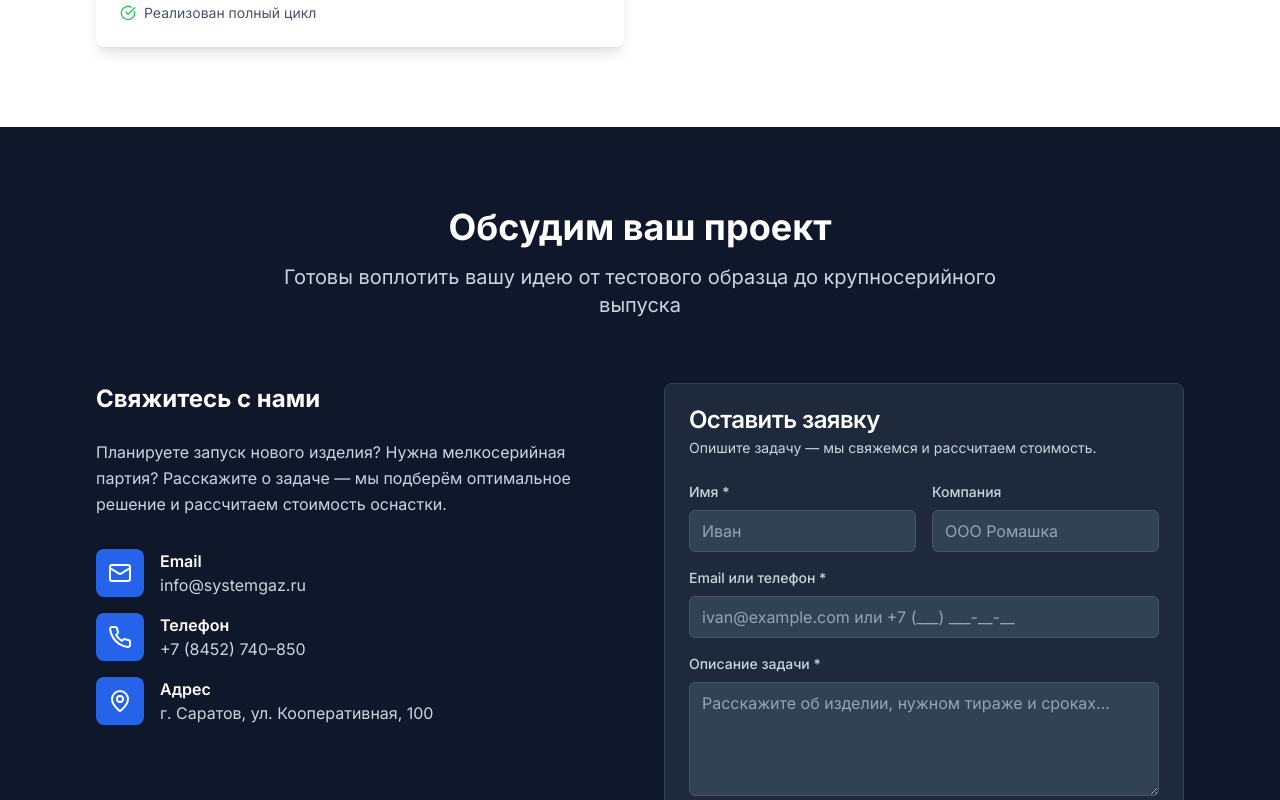
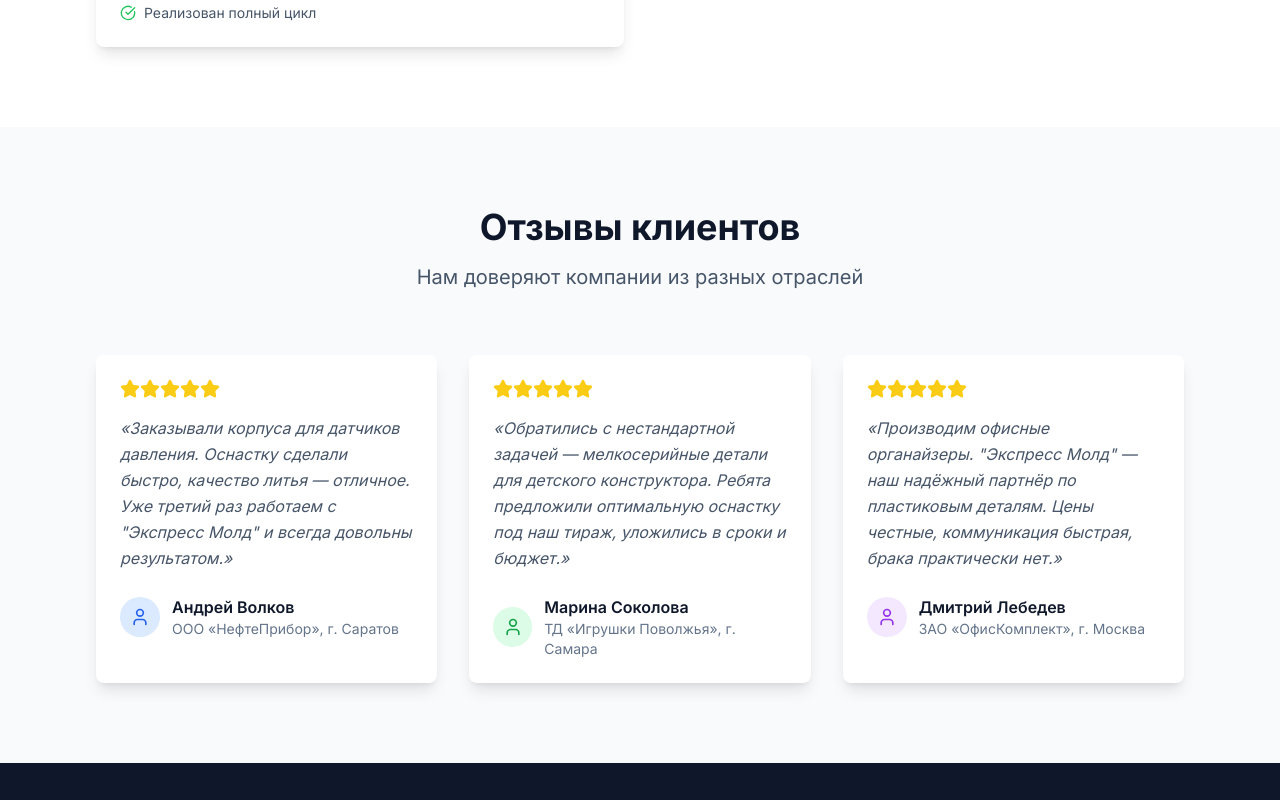
Before and after one commit to pr-poehali-dev/skywatch-analytics, a React (Vite) app: page / in a window 1280 px wide. Shown: the part 3700-4500 px from the top of the page. Built offline with nearby package versions, Linux system fonts and the light colour scheme.

Commit message:
Добавить раздел отзывов и исправить адрес

```diff
--- a/src/pages/Index.tsx
+++ b/src/pages/Index.tsx
@@ -384,6 +384,86 @@ export default function Portfolio() {
         </div>
       </section>
 
+      {/* Reviews Section */}
+      <section className="py-20 bg-slate-50">
+        <div className="max-w-6xl mx-auto px-4 sm:px-6 lg:px-8">
+          <div className="text-center mb-16">
+            <h2 className="text-3xl sm:text-4xl font-bold text-slate-900 mb-4">Отзывы клиентов</h2>
+            <p className="text-xl text-slate-600 max-w-3xl mx-auto">
+              Нам доверяют компании из разных отраслей
+            </p>
+          </div>
+
+          <div className="grid md:grid-cols-3 gap-8">
+            <Card className="border-0 shadow-lg">
+              <CardContent className="pt-6">
+                <div className="flex mb-4">
+                  {[1,2,3,4,5].map(i => (
+                    <Icon key={i} name="Star" className="h-5 w-5 text-yellow-400 fill-yellow-400" />
+                  ))}
+                </div>
+                <p className="text-slate-600 mb-6 leading-relaxed italic">
+                  «Заказывали корпуса для датчиков давления. Оснастку сделали быстро, качество литья — отличное. Уже третий раз работаем с "Экспресс Молд" и всегда довольны результатом.»
+                </p>
+                <div className="flex items-center gap-3">
+                  <div className="w-10 h-10 bg-blue-100 rounded-full flex items-center justify-center">
+                    <Icon name="User" className="h-5 w-5 text-blue-600" />
+                  </div>
+                  <div>
+                    <p className="font-semibold text-slate-900">Андрей Волков</p>
+                    <p className="text-sm text-slate-500">ООО «НефтеПрибор», г. Саратов</p>
+                  </div>
+                </div>
+              </CardContent>
+            </Card>
+
+            <Card className="border-0 shadow-lg">
+              <CardContent className="pt-6">
+                <div className="flex mb-4">
+                  {[1,2,3,4,5].map(i => (
+                    <Icon key={i} name="Star" className="h-5 w-5 text-yellow-400 fill-yellow-400" />
+                  ))}
+                </div>
+                <p className="text-slate-600 mb-6 leading-relaxed italic">
+                  «Обратились с нестандартной задачей — мелкосерийные детали для детского конструктора. Ребята предложили оптимальную оснастку под наш тираж, уложились в сроки и бюджет.»
+                </p>
+                <div className="flex items-center gap-3">
+                  <div className="w-10 h-10 bg-green-100 rounded-full flex items-center justify-center">
+                    <Icon name="User" className="h-5 w-5 text-green-600" />
+                  </div>
+                  <div>
+                    <p className="font-semibold text-slate-900">Марина Соколова</p>
+                    <p className="text-sm text-slate-500">ТД «Игрушки Поволжья», г. Самара</p>
+                  </div>
+                </div>
+              </CardContent>
+            </Card>
+
+            <Card className="border-0 shadow-lg">
+              <CardContent className="pt-6">
+                <div className="flex mb-4">
+                  {[1,2,3,4,5].map(i => (
+                    <Icon key={i} name="Star" className="h-5 w-5 text-yellow-400 fill-yellow-400" />
+                  ))}
+                </div>
+                <p className="text-slate-600 mb-6 leading-relaxed italic">
+                  «Производим офисные органайзеры. "Экспресс Молд" — наш надёжный партнёр по пластиковым деталям. Цены честные, коммуникация быстрая, брака практически нет.»
+                </p>
+                <div className="flex items-center gap-3">
+                  <div className="w-10 h-10 bg-purple-100 rounded-full flex items-center justify-center">
+                    <Icon name="User" className="h-5 w-5 text-purple-600" />
+                  </div>
+                  <div>
+                    <p className="font-semibold text-slate-900">Дмитрий Лебедев</p>
+                    <p className="text-sm text-slate-500">ЗАО «ОфисКомплект», г. Москва</p>
+                  </div>
+                </div>
+              </CardContent>
+            </Card>
+          </div>
+        </div>
+      </section>
+
       {/* Contact Section */}
       <section id="contact" className="py-20 bg-slate-900 text-white">
         <div className="max-w-6xl mx-auto px-4 sm:px-6 lg:px-8">
@@ -429,7 +509,7 @@ export default function Portfolio() {
                   </div>
                   <div>
                     <p className="font-semibold">Адрес</p>
-                    <p className="text-slate-300">г. Саратов, ул. Кооперативная, 100</p>
+                    <p className="text-slate-300">г. Саратов, ул. Кооперативная, 100литВ</p>
                   </div>
                 </div>
               </div>
@@ -524,11 +604,11 @@ export default function Portfolio() {
         <div className="max-w-6xl mx-auto px-4 sm:px-6 lg:px-8 py-16">
           <div className="text-center mb-10">
             <h2 className="text-3xl font-bold text-white mb-3">Как нас найти</h2>
-            <p className="text-slate-400">г. Саратов, ул. Кооперативная, 100</p>
+            <p className="text-slate-400">г. Саратов, ул. Кооперативная, 100литВ</p>
           </div>
           <div className="rounded-2xl overflow-hidden border border-slate-800" style={{ height: '450px' }}>
             <iframe
-              src="https://yandex.ru/map-widget/v1/?ll=46.034327%2C51.533562&z=16&pt=46.034327%2C51.533562%2Cpm2rdm&text=%D0%A1%D0%B0%D1%80%D0%B0%D1%82%D0%BE%D0%B2%2C+%D1%83%D0%BB.+%D0%9A%D0%BE%D0%BE%D0%BF%D0%B5%D1%80%D0%B0%D1%82%D0%B8%D0%B2%D0%BD%D0%B0%D1%8F%2C+100"
+              src="https://yandex.ru/map-widget/v1/?ll=46.044785%2C51.552775&z=17&pt=46.044785%2C51.552775%2Cpm2rdm&text=%D0%A1%D0%B0%D1%80%D0%B0%D1%82%D0%BE%D0%B2%2C+%D1%83%D0%BB.+%D0%9A%D0%BE%D0%BE%D0%BF%D0%B5%D1%80%D0%B0%D1%82%D0%B8%D0%B2%D0%BD%D0%B0%D1%8F%2C+100%D0%BB%D0%B8%D1%82%D0%92"
               width="100%"
               height="100%"
               frameBorder="0"
```
